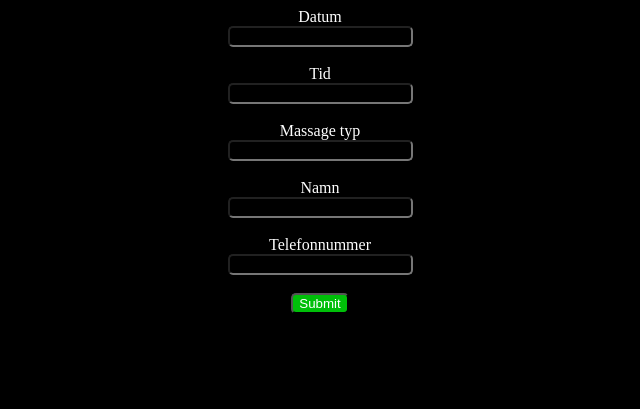
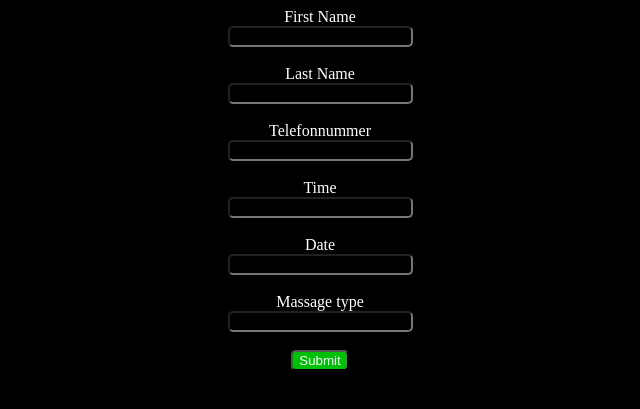
Before and after one commit to JoelHolmberg05/Tidsbokning, a PHP site: page /form.php in a window 1280 px wide. Shown: the top 409 px of the page, without its empty margins (320-960 px from the left). Run offline with PHP 8.4, Linux system fonts and the light colour scheme.

Commit message:
added last name to the form

```diff
--- a/css/styles.css
+++ b/css/styles.css
@@ -11,6 +11,8 @@
 .link {
     font-size: 25px;
     color: #ff0000;
+    border: #ffffff solid 3px;
+    border-radius: 20px;
 }
 
 #date, #time, #massageType, #name, #phoneNmr {
--- a/form.php
+++ b/form.php
@@ -10,20 +10,23 @@
 <div>
     <form method="post" action="index2.php">
 
-        <label for="Date" id="dateLabel">Datum</label><br>
-        <input type="text" id="date" name="Date"><br><br>
+        <label for="Name">First Name</label><br>
+        <input type="text" id="name" name="Name"><br><br>
 
-        <label for="Time">Tid</label><br>
-        <input type="text" id="time" name="Time"><br><br>
-
-        <label for="MassageType">Massage typ</label><br>
-        <input type="text" id="massageType" name="MassageType"><br><br>
-
-        <label for="Name">Namn</label><br>
+        <label for="Name">Last Name</label><br>
         <input type="text" id="name" name="Name"><br><br>
 
         <label for="PhoneNmr">Telefonnummer</label><br>
         <input type="text" id="phoneNmr" name="PhoneNmr"><br><br>
+
+        <label for="Time">Time</label><br>
+        <input type="text" id="time" name="Time"><br><br>
+
+        <label for="Date" id="dateLabel">Date</label><br>
+        <input type="text" id="date" name="Date"><br><br>
+
+        <label for="MassageType">Massage type</label><br>
+        <input type="text" id="massageType" name="MassageType"><br><br>
 
 
         <input type="submit" name="submitbtn" id="submitbtn" value="Submit">
```
